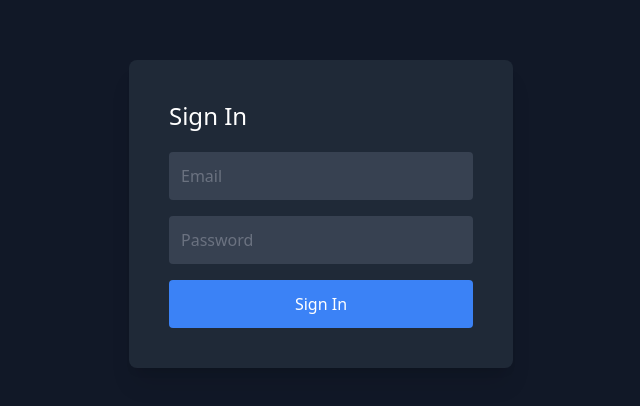
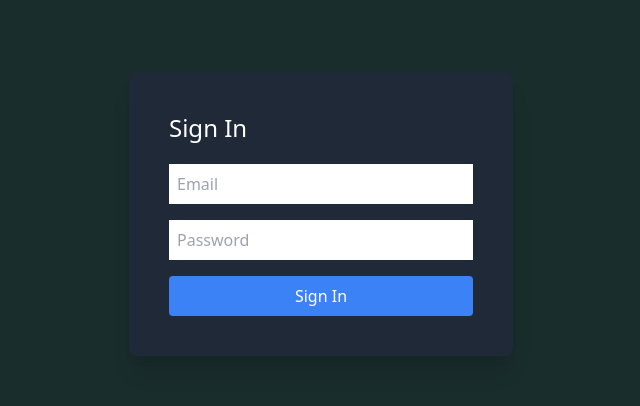
Before and after one commit to JuanDiRiv/IgleNextTailwind, a Next.js app: page /signIn in a window 1280 px wide. Shown: the part 186-592 px from the top of the page, without its empty margins (319-959 px from the left). Built offline with nearby package versions, Linux system fonts and the light colour scheme; no server answers.

Commit message:
fixing auth bugs

```diff
--- a/package.json
+++ b/package.json
@@ -18,7 +18,8 @@
     "react-firebase-hooks": "^5.1.1",
     "react-floating-whatsapp": "^5.0.8",
     "react-icons": "^5.3.0",
-    "react-responsive-carousel": "^3.2.23"
+    "react-responsive-carousel": "^3.2.23",
+    "react-spinners": "^0.14.1"
   },
   "devDependencies": {
     "@types/node": "^20",
--- a/src/pages/admin.tsx
+++ b/src/pages/admin.tsx
@@ -1,19 +1,29 @@
-import React, { useEffect } from 'react';
+import { useEffect } from 'react';
+import { useRouter } from 'next/router';
+import { useAuthState } from 'react-firebase-hooks/auth';
 import { auth } from '@/utils/firebase/config';
-import { useRouter } from 'next/navigation';
+import {  User } from 'firebase/auth'; // Adjust the import according to your setup
 import { signOut } from 'firebase/auth';
-import { useAuthState } from 'react-firebase-hooks/auth';
+
+// Extend the User type to include stsTokenManager
+interface CustomUser extends User {
+  stsTokenManager: {
+    accessToken: string;
+  };
+}
 
 function Admin() {
-  const [user] = useAuthState(auth);
+  const [user] = useAuthState(auth) as unknown as [CustomUser | null];
   const router = useRouter();
   // console.log(user);
 
+  useEffect(() => {
+    const userSession = typeof window !== 'undefined' ? sessionStorage.getItem('accessToken') : null;
+    const token = sessionStorage.getItem('accessToken');
+    const userToken = user?.stsTokenManager?.accessToken;
 
-  useEffect(() => {
-    const userSession = typeof window !== 'undefined' ? sessionStorage.getItem('user') : null;
 
-    if (!user && !userSession) {
+    if (userToken !== token) {
       router.push('/signIn');
     }
   }, [user, router]);
--- a/src/pages/signIn.tsx
+++ b/src/pages/signIn.tsx
@@ -1,55 +1,91 @@
+import { useEffect } from 'react';
 import { useState } from 'react';
 import { useSignInWithEmailAndPassword } from 'react-firebase-hooks/auth';
 import { auth } from '@/utils/firebase/config';
 import { useRouter } from 'next/navigation';
+import { User } from 'firebase/auth';
+import { ClipLoader } from 'react-spinners';
 
 const SignIn = () => {
-  const [email, setEmail] = useState('');
-  const [password, setPassword] = useState('');
+  const [formState, setFormState] = useState({
+    email: '',
+    password: '',
+    loading: false,
+    error: null as string | null,
+  });
+
   const [signInWithEmailAndPassword] = useSignInWithEmailAndPassword(auth);
   const router = useRouter();
 
+  useEffect(() => {
+    const accessToken = sessionStorage.getItem('accessToken');
+    if (accessToken) {
+      router.push('/admin');
+    }
+  }, [router]);
+
+  const handleInputChange = (e: React.ChangeEvent<HTMLInputElement>) => {
+    const { name, value } = e.target;
+    setFormState((prevState) => ({ ...prevState, [name]: value }));
+  };
+
   const handleSignIn = async () => {
+    setFormState((prevState) => ({ ...prevState, loading: true, error: null }));
     try {
-      const res = await signInWithEmailAndPassword(email, password);
-      if (res?.user) {
-        const accessToken = res.user.stsTokenManager.accessToken;
-        console.log(accessToken, "accessToken");
-        sessionStorage.setItem('user', 'true'); // Convert boolean to string
-        sessionStorage.setItem('accessToken', accessToken); // Store access token
-        setEmail('');
-        setPassword('');
-        router.push('/admin');
+      const res = await signInWithEmailAndPassword(formState.email, formState.password);
+      const user = res?.user as User & { stsTokenManager?: { accessToken: string } };
+      if (user?.stsTokenManager?.accessToken) {
+        sessionStorage.setItem('accessToken', user.stsTokenManager.accessToken);
+        setFormState({ email: '', password: '', loading: false, error: null });
+        setTimeout(() => router.push('/admin'), 1000);
+      } else {
+        setTimeout(() => setFormState((prevState) => ({ ...prevState, error: 'Failed to sign in. Please check your credentials and try again.' })), 1000);
       }
     } catch (e) {
       console.error(e);
+      setFormState((prevState) => ({ ...prevState, error: 'Failed to sign in. Please check your credentials and try again.' }));
+    } finally {
+      setTimeout(() => setFormState((prevState) => ({ ...prevState, loading: false })), 1000);
     }
   };
 
   return (
-    <div className="min-h-screen flex items-center justify-center bg-gray-900">
+    <div className="min-h-screen flex items-center justify-center bg-greenDark">
       <div className="bg-gray-800 p-10 rounded-lg shadow-xl w-96">
         <h1 className="text-white text-2xl mb-5">Sign In</h1>
         <input
           type="email"
+          name="email"
+          value={formState.email}
+          onChange={handleInputChange}
           placeholder="Email"
-          value={email}
-          onChange={(e) => setEmail(e.target.value)}
-          className="w-full p-3 mb-4 bg-gray-700 rounded outline-none text-white placeholder-gray-500"
+          className="mb-4 p-2 w-full"
         />
         <input
           type="password"
+          name="password"
+          value={formState.password}
+          onChange={handleInputChange}
           placeholder="Password"
-          value={password}
-          onChange={(e) => setPassword(e.target.value)}
-          className="w-full p-3 mb-4 bg-gray-700 rounded outline-none text-white placeholder-gray-500"
+          className="mb-4 p-2 w-full"
         />
         <button
           onClick={handleSignIn}
-          className="w-full p-3 bg-blue-500 rounded text-white"
+          className="bg-blue-500 text-white p-2 w-full rounded"
+          disabled={formState.loading}
         >
-          Sign In
+          {formState.loading ? 'Signing In...' : 'Sign In'}
         </button>
+        {formState.loading && (
+          <div className="flex justify-center mt-4">
+            <ClipLoader color="#ffffff" loading={formState.loading} size={35} />
+          </div>
+        )}
+        {formState.error && (
+          <div className="text-red-500 mt-4">
+            {formState.error}
+          </div>
+        )}
       </div>
     </div>
   );
```
Also changed, not shown: 1 other file (tests, documents, lock files or other folders).
